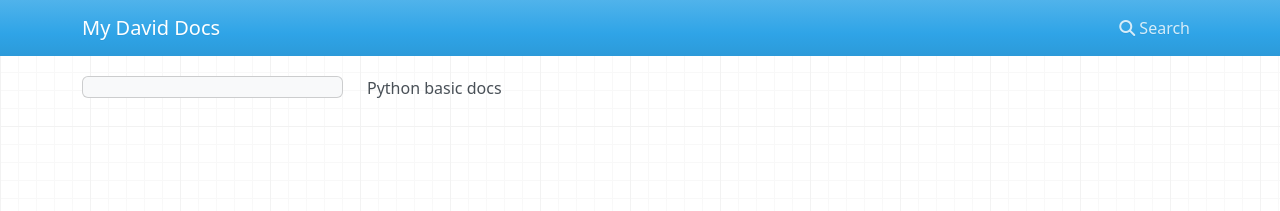
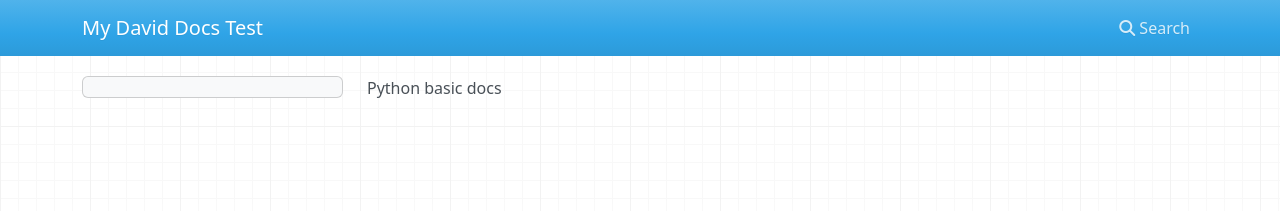
Before and after one commit to DaviidAM/Blog, an MkDocs documentation site: the page built from docs/python/basic.md, in a window 1280 px wide. Shown: the top 211 px of the page. Built offline with MkDocs 1.6.1, drawn with Linux system fonts in a browser that asks for light colours; nearby versions of some CDN libraries.

Commit message:
Update mkdocs.yml

```diff
--- a/mkdocs.yml
+++ b/mkdocs.yml
@@ -1,2 +1,2 @@
-site_name: My David Docs
+site_name: My David Docs Test
 site_url: https://daviidam.github.io/Blog
```
